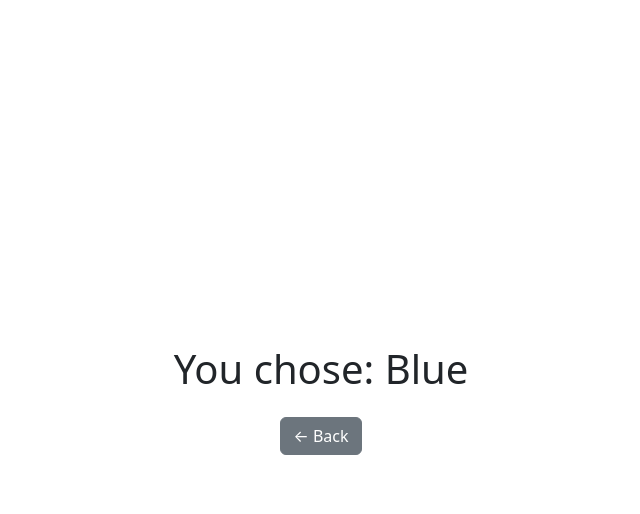
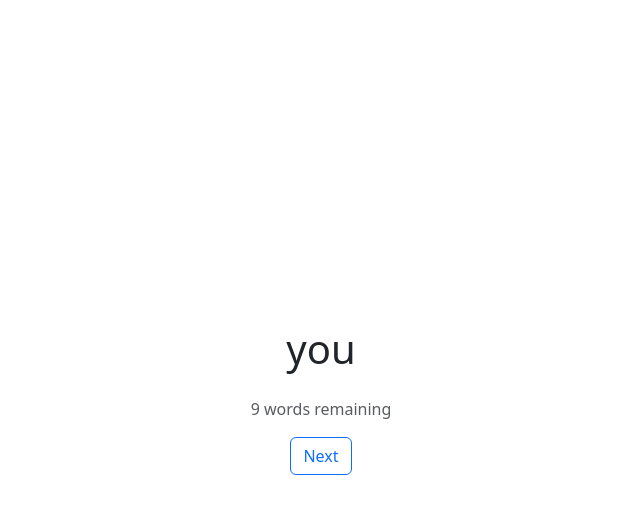
Before and after one commit to mokagio/tricky-words-trainer, a React (Vite) app: page / in a window 1280 px wide. Both pictures are taken after a click on the button "Blue". Shown: the top 514 px of the page, without its empty margins (319-959 px from the left). Built offline with nearby package versions, Linux system fonts and the light colour scheme.

Commit message:
When group selected, load words one at a time

```diff
--- a/src/App.jsx
+++ b/src/App.jsx
@@ -1,12 +1,54 @@
-import { useState } from "react";
+import { useState, useEffect } from "react";
 
 const GROUPS = [
-  { name: "Blue", background: "blue", text: "white" },
-  { name: "Yellow", background: "#ffc107", text: "black" },
+  {
+    name: "Blue",
+    background: "blue",
+    text: "white",
+    words: ["the", "to", "I", "he", "she", "we", "me", "be", "was", "you"],
+  },
+  {
+    name: "Yellow",
+    background: "#ffc107",
+    text: "black",
+    words: ["all", "are", "my", "her", "they", "one", "two", "do", "does", "were"],
+  },
 ];
 
 export default function App() {
   const [group, setGroup] = useState(null);
+  const [words, setWords] = useState([]);
+  const [currentWord, setCurrentWord] = useState(null);
+
+  useEffect(() => {
+    if (group) {
+      const selectedGroup = GROUPS.find((g) => g.name === group);
+      if (selectedGroup) {
+        const shuffled = [...selectedGroup.words].sort(() => Math.random() - 0.5);
+        setWords(shuffled);
+        setCurrentWord(shuffled[0]);
+      }
+    }
+  }, [group]);
+
+  const handleNext = () => {
+    if (words.length > 1) {
+      const [, ...rest] = words;
+      setWords(rest);
+      setCurrentWord(rest[0]);
+    } else {
+      setWords([]);
+      setCurrentWord(null);
+    }
+  };
+
+  const handleReset = () => {
+    setGroup(null);
+    setWords([]);
+    setCurrentWord(null);
+  };
+
+  const selectedGroup = GROUPS.find((g) => g.name === group);
 
   return (
     <div className="d-flex flex-column justify-content-center align-items-center min-vh-100 w-100">
@@ -26,11 +68,21 @@ export default function App() {
             ))}
           </div>
         </>
+      ) : currentWord ? (
+        <>
+          <h1 className="mb-4">{currentWord}</h1>
+          <p className="mb-3 text-muted">
+            {words.length - 1} word{words.length - 1 !== 1 ? "s" : ""} remaining
+          </p>
+          <button className="btn btn-outline-primary" onClick={handleNext}>
+            Next
+          </button>
+        </>
       ) : (
         <>
-          <h1 className="mb-4">You chose: {group}</h1>
-          <button className="btn btn-secondary" onClick={() => setGroup(null)}>
-            ← Back
+          <h1 className="mb-4">Well done! You finished the {group} group 🎉</h1>
+          <button className="btn btn-secondary" onClick={handleReset}>
+            ← Go back
           </button>
         </>
       )}
```
